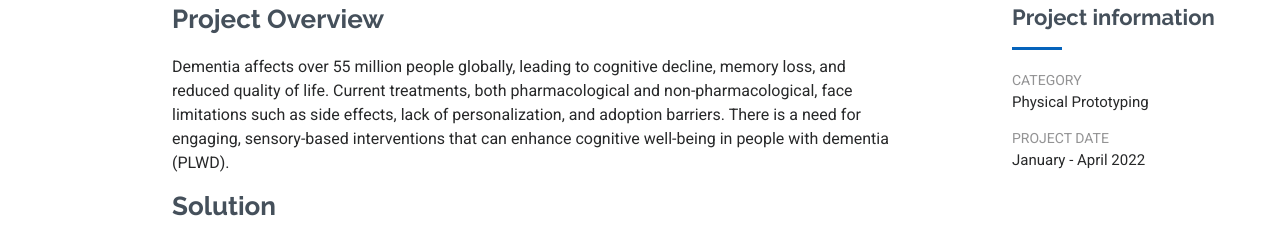
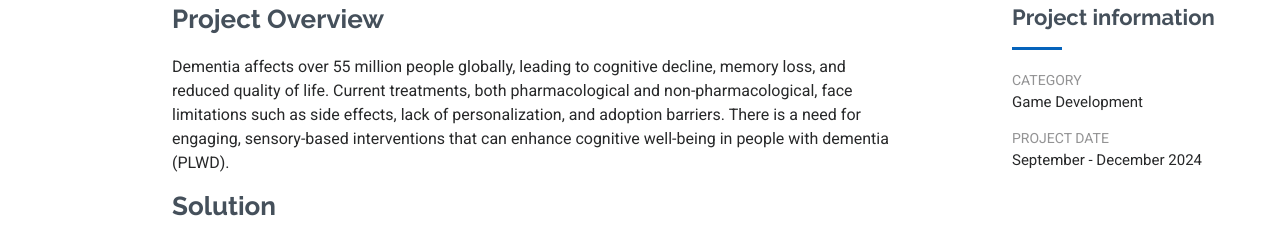
Before and after one commit to michelleangela8/michelleangela8.github.io, a plain HTML site: page hpd-project-details.html in a window 1280 px wide. Shown: the part 660-897 px from the top of the page. Drawn offline with Linux system fonts and the light colour scheme.

Commit message:
Update hpd-project-details.html

```diff
--- a/hpd-project-details.html
+++ b/hpd-project-details.html
@@ -163,8 +163,8 @@
             <div class="portfolio-info">
               <h3>Project information</h3>
               <ul>
-                <li><strong>Category</strong> Physical Prototyping</li>
-                <li><strong>Project date</strong> January - April 2022</li>
+                <li><strong>Category</strong> Game Development</li>
+                <li><strong>Project date</strong> September - December 2024</li>
               </ul>
             </div>
           </div>
```
